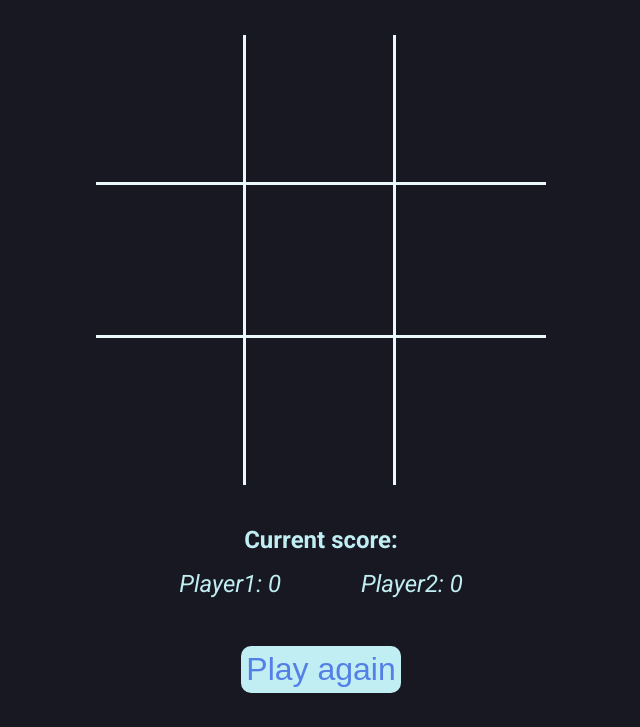
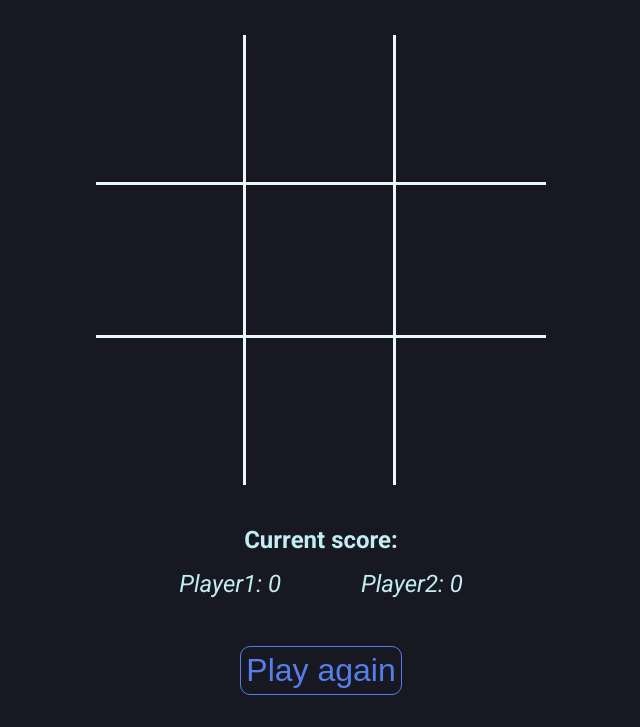
Before and after one commit to CarlosAndres41/project-tic-tac-toe, a plain HTML site: page index.html in a window 1280 px wide. In both pictures the pointer is over the button "Play again". Shown: the part 129-856 px from the top of the page, without its empty margins (319-959 px from the left). Drawn offline with Linux system fonts and the light colour scheme.

Commit message:
Modify play again button hover colors

```diff
--- a/style.css
+++ b/style.css
@@ -132,6 +132,7 @@ div #box9 {
 }
 
 .play-again-btn:hover {
-    background-color: var(--blue);
+    background-color: var(--black);
     color: var(--purple);
+    border: 1px solid var(--purple);
 }
```
